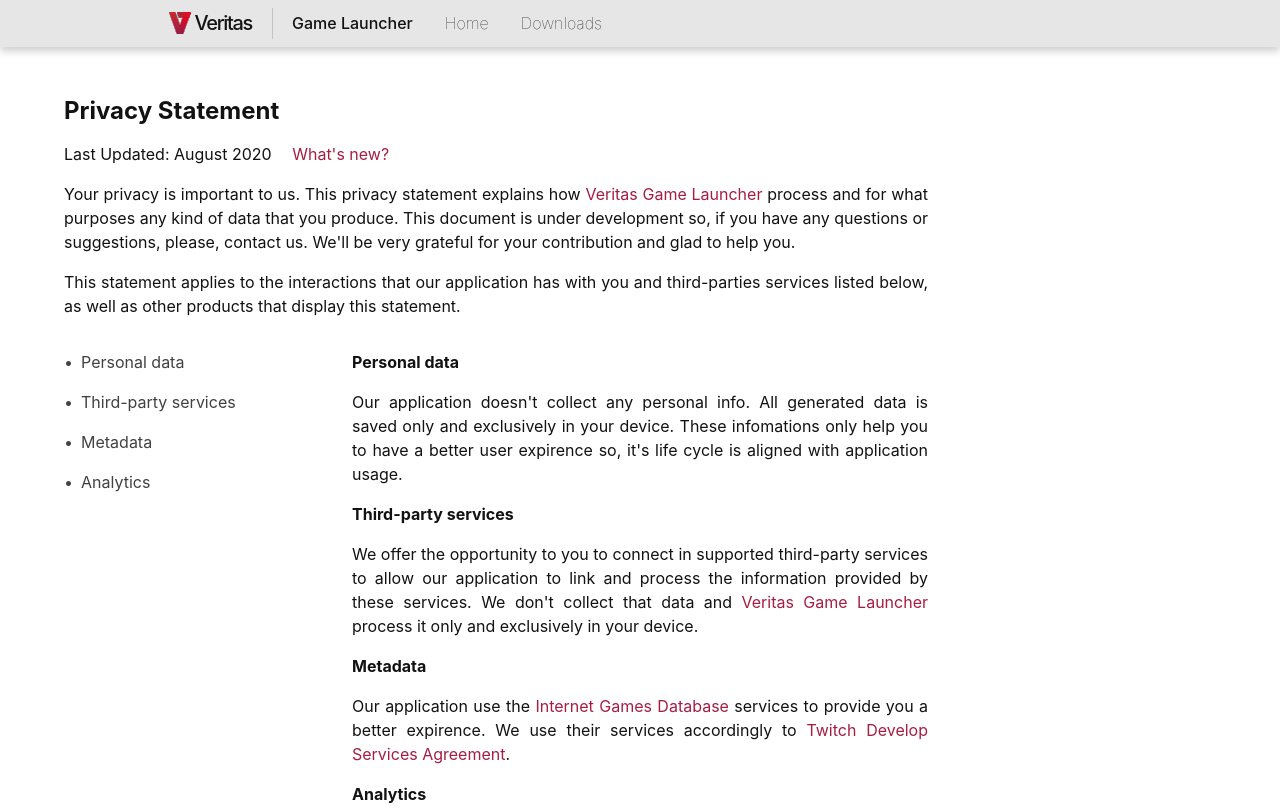
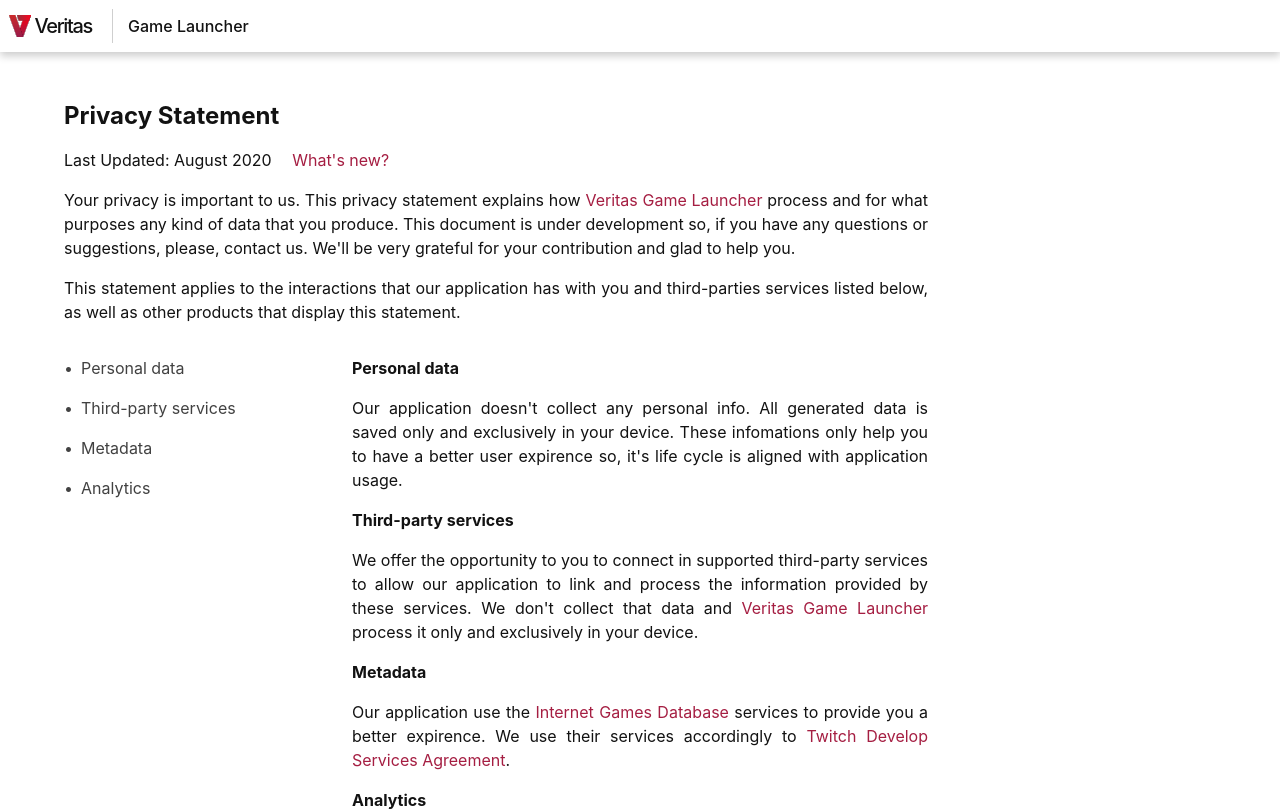
Before and after one commit to marck7jr/veritas-next-app, a Next.js app: page /privacy in a window 1280 px wide. Shown: the top 811 px of the page. Built offline with nearby package versions, Linux system fonts and the light colour scheme.

Commit message:
Add navigation button for small resolutions

```diff
--- a/src/components/nav/nav.module.scss
+++ b/src/components/nav/nav.module.scss
@@ -1,71 +1,133 @@
 @import '../../styles/mixins';
 
-$background-filter: blur(20px) saturate(125%);
-
 .nav {
-    @include theme('background', $color, .1);
+    @include theme('background', $background);
     box-shadow: 0 .25em .5em rgba(#000, .2);
     display: flex;
-    grid-area: nav;
+    flex-direction: row;
     padding: .5em;
     position: sticky;
     top: 0;
 
-    @supports (backdrop-filter: $background-filter) or (-webkit-backdrop-filter: $background-filter) {
-        -webkit-backdrop-filter: blur(20px);
-        backdrop-filter: blur(20px);
+    a {
+        font-size: 1em;
+        font-weight: 100;
+        margin-right: 2em;
+        padding: 4pt 0 4pt 0;
+
+        &[id="-1"] {
+            font-weight: 500;
+        }
+
+        &:hover {
+            @include theme('box-shadow', $color, 1, true, '0 2px 0');
+        }
+
+        &.active:not([id="-1"]) {
+            @include theme('color', $accent-color);
+            @include theme('box-shadow', $accent-color, 1, true, '0 2px');
+            font-weight: 500;
+        }
     }
 
-    .header {
-        @include theme('box-shadow', $color, .2, true, '.05em 0 0');
+    header {
         align-items: center;
         display: flex;
-        padding-right: 1.25em;
 
         @include respond-to('small') {
-            margin-left: 10em;
+            align-items: center;
+            display: flex;
+            flex-direction: row;;
+        }
+
+        img {
+            max-height: 1.5em;
+            margin-right: 2pt;
         }
 
         span {
+            @include theme('box-shadow', $color, .2, true, '.05em 0 0');
             font-size: 1.25em;
             font-weight: 500;
             letter-spacing: -1pt;
             margin: 0;
-            padding: 0;
+            padding: 4pt 1em 4pt 0;
         }
 
-        img {
-            margin-right: 2pt;
-            max-height: 1.5em;
-            max-width: 1.5em;
+        a {
+            padding: 6pt 0 6pt 0;
+            margin-left: 1em;
         }
     }
 
     .content {
-        align-items: center;
-        display: flex;
-        flex-wrap: wrap;
-        padding-left: 1.25em;
+        animation: content-opening .2s;
+        display: none;
+        opacity: 0;
 
-        a {
-            font-size: 1em;
-            font-weight: 100;
-            margin-right: 2em;
-            padding: 4pt 0 4pt 0;
+        @include respond-to('small') {
+            display: flex;
+            opacity: 1;
+            flex-direction: row;
+            padding-left: 1.25em;
+        }
 
-            &[id="0"] {
-                font-weight: 500;
+        &.open {
+            @include theme('background', $background);
+            display: flex;
+            flex-direction: column;
+            height: 100vh;
+            left: 0;
+            opacity: 1;
+            padding: 2em;
+            position: fixed;
+            top: 0;
+            width: 100vw;
+
+            a {
+                padding: 1em 0;
             }
+        }
 
-            &:hover {
-                @include theme('box-shadow', $color, 1, true, '0 2px 0');
+        @keyframes content-opening {
+            from { opacity: 0; }
+            to { opacity: 1; }
+        }
+    }
+
+    .navigation {
+        align-self: center;
+        background: transparent;
+        border: none;
+        display: block;
+        margin-left: auto;
+        outline: none;
+        padding: 0;
+        height: 2em;
+        width: 2em;
+
+        @include respond-to('small') {
+            display: none;
+        }
+
+        img {
+            align-self: center;
+
+            @media (prefers-color-scheme: dark) {
+                filter: invert(100%);
             }
+        }
 
-            &.active:not([id="0"]) {
-                @include theme('color', $accent-color);
-                @include theme('box-shadow', $accent-color, 1, true, '0 2px');
-                font-weight: 500;
+        &:hover {
+            @include theme('background', $accent-color);
+
+            img {
+                filter: invert(100%);
             }
+        }
+
+        &.open {
+            z-index: 100;
         }
     }
 }
--- a/src/components/nav/nav.tsx
+++ b/src/components/nav/nav.tsx
@@ -1,12 +1,9 @@
+import { useState } from 'react';
 import Link from 'next/link';
-import { withRouter, Router } from 'next/router';
+import { Router, withRouter } from 'next/router';
 import styles from './nav.module.scss';
 
 const _ = [
-    {
-        href: '/',
-        name: 'Game Launcher'
-    },
     {
         href: '/',
         name: 'Home'
@@ -21,16 +18,21 @@
     router: Router
 }
 
-const Nav = ({ router}: NavProps) => {
+
+const NavMenu = ({ router }: NavProps) => {
+    const [isMenuOpen, setIsMenuOpen] = useState(false);
 
     return (
         <>
             <nav className={styles.nav}>
-                <div className={styles.header}>
+                <header>
                     <img src='/svg/Veritas.svg' />
                     <span>Veritas</span>
-                </div>
-                <div className={styles.content}>
+                    <Link href='/'>
+                        <a id='-1'>Game Launcher</a>
+                    </Link>
+                </header>
+                <div className={`${styles.content} ${isMenuOpen ? styles.open : ''}`}>
                     {_.map((item, index) => {
                         let className = router.pathname === item.href ? styles.active : null;
 
@@ -43,9 +45,12 @@
                         );
                     })}
                 </div>
+                <button className={`${styles.navigation} ${isMenuOpen ? styles.open : ''}`} onClick={() => setIsMenuOpen(!isMenuOpen)}>
+                    <img src='/svg/Navigation.svg' />
+                </button>
             </nav>
         </>
     );
 }
 
-export default withRouter(Nav);
+export default withRouter(NavMenu);
```
Also changed, not shown: public/svg/Navigation.svg (added).
